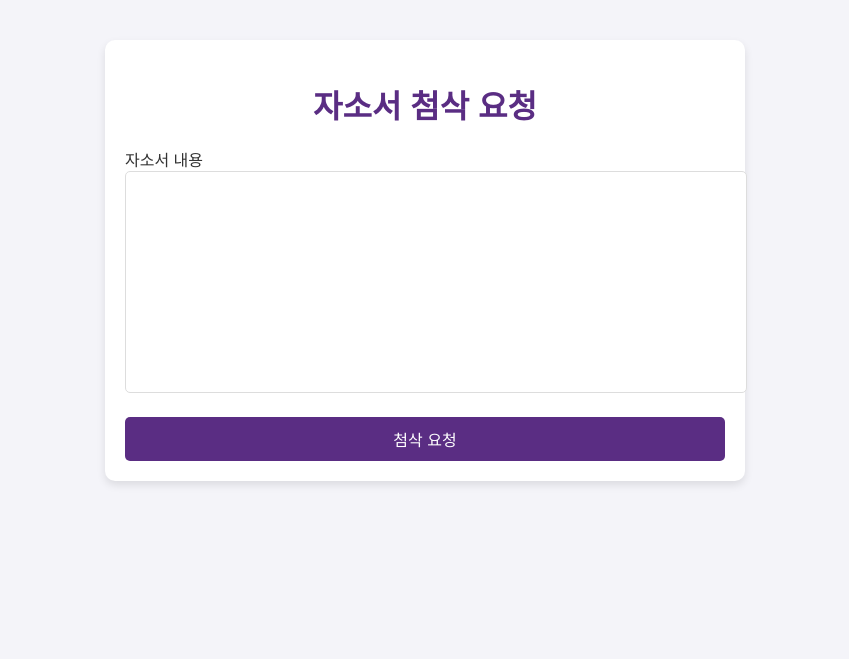
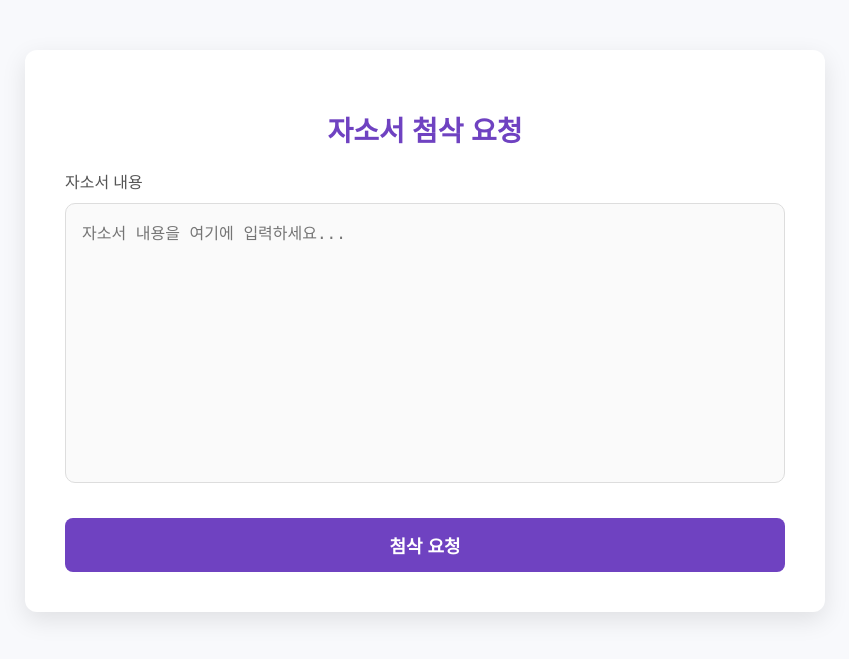
Before and after one commit to Donpe94/resume-check, a Python web app: template resume-check/templates/index.html in a window 1280 px wide. Shown: the top 659 px of the page, without its empty margins (215-1064 px from the left). Run offline with Jinja, Linux system fonts and the light colour scheme; the template is opened without the code that fills it, so the values that code supplies are empty.

Commit message:
Add files via upload

```diff
--- a/resume-check/templates/index.html
+++ b/resume-check/templates/index.html
@@ -6,94 +6,141 @@
     <title>자소서 첨삭 요청</title>
     <style>
         body {
-            font-family: Arial, sans-serif;
+            font-family: 'Segoe UI', Tahoma, Geneva, Verdana, sans-serif;
+            background-color: #f8f9fc;
             margin: 0;
             padding: 0;
-            background-color: #f4f4f9;
             color: #333;
         }
 
         .container {
-            background-color: white;
-            padding: 20px;
-            border-radius: 10px;
-            box-shadow: 0 4px 8px rgba(0, 0, 0, 0.1);
+            background-color: #ffffff;
+            padding: 40px;
+            border-radius: 12px;
+            box-shadow: 0 8px 24px rgba(0, 0, 0, 0.1);
             width: 100%;
-            max-width: 600px;
-            margin: 40px auto; /* 페이지 위아래 여백 추가 */
+            max-width: 800px;
+            margin: 50px auto;
+            box-sizing: border-box;
         }
 
         h1 {
             text-align: center;
+            color: #6f42c1;
+            font-size: 28px;
             margin-bottom: 20px;
-            color: #5a2d83;
+            font-weight: 600;
+        }
+
+        label {
+            font-size: 16px;
+            color: #555;
+            margin-bottom: 10px;
+            display: block;
         }
 
         textarea {
             width: 100%;
-            height: 200px;
-            padding: 10px;
-            border-radius: 5px;
+            height: 280px;
+            padding: 16px;
+            border-radius: 10px;
             border: 1px solid #ddd;
             font-size: 16px;
-            margin-bottom: 20px;
+            margin-bottom: 30px;
             resize: none;
+            box-sizing: border-box;
+            background-color: #fafafa;
+            transition: border-color 0.3s ease;
+        }
+
+        textarea:focus {
+            border-color: #6f42c1;
+            outline: none;
         }
 
         input[type="submit"] {
             width: 100%;
-            padding: 10px;
+            padding: 14px;
             border: none;
-            background-color: #5a2d83;
+            background-color: #6f42c1;
             color: white;
-            font-size: 16px;
-            border-radius: 5px;
+            font-size: 18px;
+            border-radius: 8px;
             cursor: pointer;
             transition: background-color 0.3s;
+            font-weight: 600;
         }
 
         input[type="submit"]:hover {
-            background-color: #4a1f5d;
+            background-color: #5a2d83;
         }
 
         .feedback {
-            font-family: Arial, sans-serif;
-            padding: 20px;
-            background-color: #f4f4f9;
+            background-color: #f0f8ff;
+            padding: 25px;
+            border-radius: 10px;
+            border: 1px solid #d1e7fd;
+            margin-top: 40px;
+            box-shadow: 0 4px 10px rgba(0, 0, 0, 0.05);
         }
 
         .feedback-item {
             background-color: #ffffff;
-            padding: 15px;
-            margin: 10px 0;
-            border-radius: 5px;
+            padding: 18px;
+            margin: 12px 0;
+            border-radius: 8px;
             border: 1px solid #ddd;
+            box-shadow: 0 2px 5px rgba(0, 0, 0, 0.1);
         }
 
         .feedback-item h3 {
-            margin-bottom: 10px;
-            color: #0056b3;
+            margin-bottom: 12px;
+            color: #6f42c1;
+            font-size: 18px;
+            font-weight: 600;
         }
 
         .feedback-item p {
-            color: #333;
+            color: #444;
             font-size: 16px;
+            line-height: 1.6;
         }
 
         .copy-button {
-            margin-top: 10px;
-            padding: 10px 20px;
-            background-color: #4CAF50;
+            padding: 12px 22px;
+            background-color: #28a745;
             color: white;
             border: none;
             cursor: pointer;
-            border-radius: 5px;
+            border-radius: 6px;
             font-size: 16px;
             width: 100%;
+            margin-top: 25px;
+            transition: background-color 0.3s ease;
         }
 
         .copy-button:hover {
-            background-color: #45a049;
+            background-color: #218838;
+        }
+
+        /* 반응형 디자인 */
+        @media screen and (max-width: 768px) {
+            .container {
+                padding: 25px;
+                margin: 20px;
+            }
+
+            h1 {
+                font-size: 22px;
+            }
+
+            textarea {
+                height: 220px;
+            }
+
+            input[type="submit"], .copy-button {
+                font-size: 16px;
+            }
         }
     </style>
 </head>
@@ -101,8 +148,8 @@
     <div class="container">
         <h1>자소서 첨삭 요청</h1>
         <form method="POST">
-            <label for="resume_text">자소서 내용</label><br>
-            <textarea id="resume_text" name="resume_text" rows="10" cols="50"></textarea><br>
+            <label for="resume_text">자소서 내용</label>
+            <textarea id="resume_text" name="resume_text" rows="10" cols="50" placeholder="자소서 내용을 여기에 입력하세요..."></textarea>
             <input type="submit" value="첨삭 요청">
         </form>
 
```
